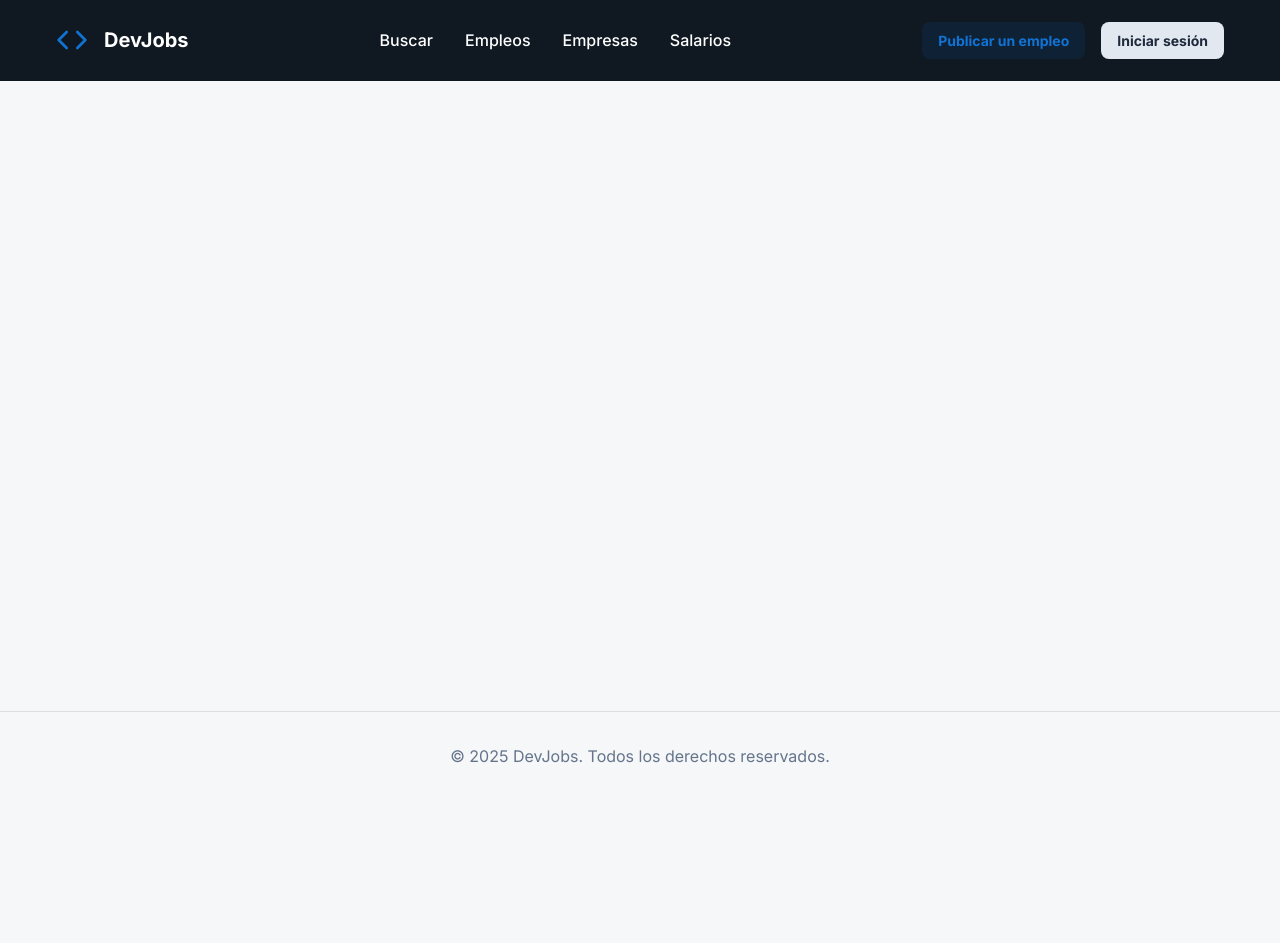
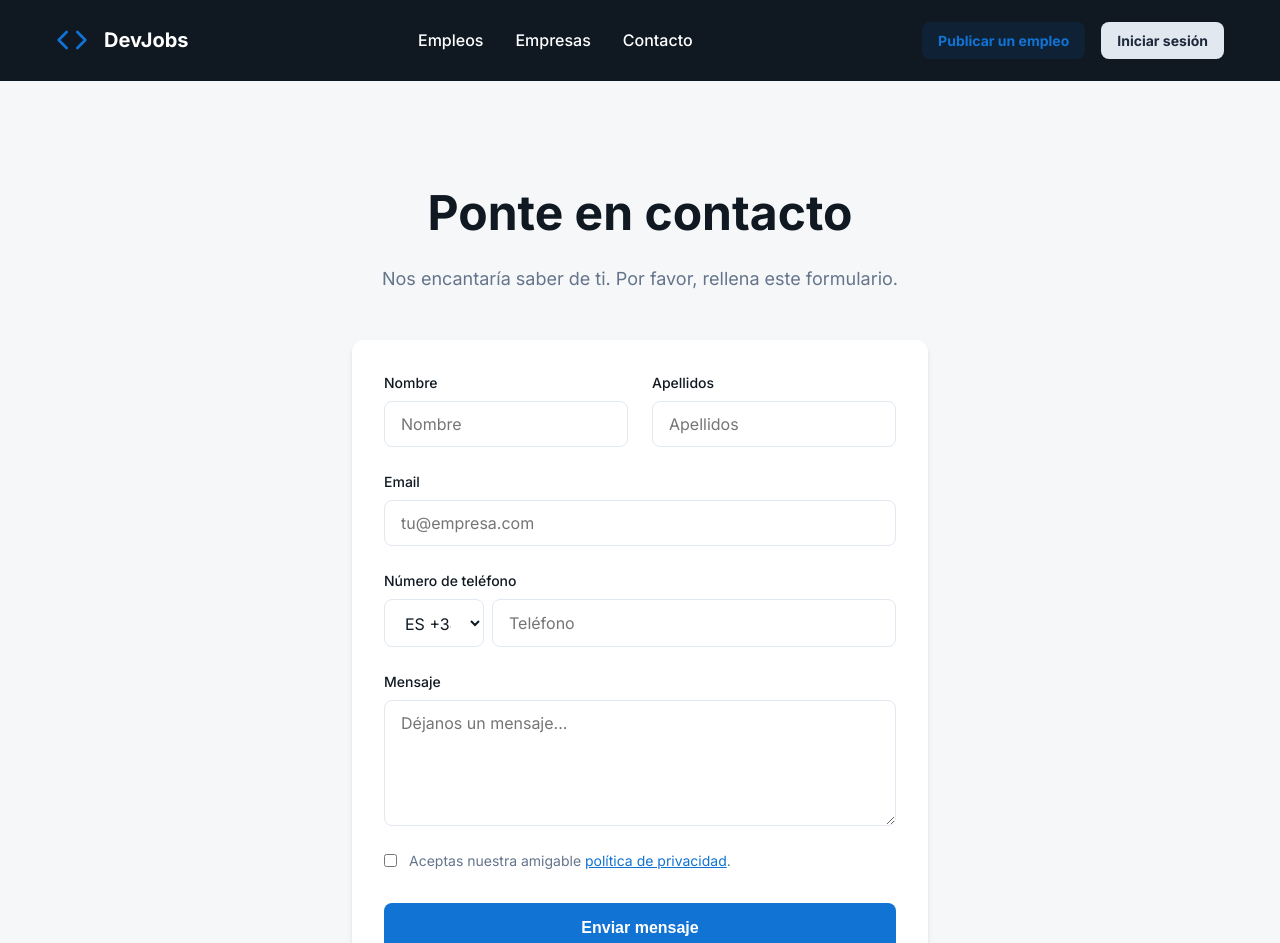
Before and after one commit to PabloLivian/3D-Hub, a React (Vite) app: page /contact in a window 1280 px wide. Shown: the top 943 px of the page. Before the commit the page ends 800 px from the top, so only its background shows below. Built offline with nearby package versions, Linux system fonts and the light colour scheme.

Commit message:
Feat: Implement Contact page with CSS Modules and routing

```diff
--- a/src/App.jsx
+++ b/src/App.jsx
@@ -3,6 +3,7 @@ import Navbar from './components/Navbar';
 import Footer from './components/Footer';
 import Home from './pages/Home';
 import Jobs from './pages/Jobs';
+import Contact from './pages/Contact';
 import './App.css';
 
 function App() {
@@ -14,6 +15,7 @@ function App() {
           <Routes>
             <Route path="/" element={<Home />} />
             <Route path="/jobs" element={<Jobs />} />
+            <Route path="/contact" element={<Contact />} />
             {/* Future routes: /companies, etc. */}
           </Routes>
         </main>
--- /dev/null
+++ b/src/components/Contact.jsx
@@ -0,0 +1,123 @@
+import React, { useState } from 'react';
+import styles from './Contact.module.css';
+
+export const ContactSimpleForm = () => {
+    const [selectedCountry, setSelectedCountry] = useState("ES");
+
+    const handleSubmit = (e) => {
+        e.preventDefault();
+        const formData = new FormData(e.currentTarget);
+        const data = Object.fromEntries(formData);
+        console.log("Form data:", data);
+        alert("Mensaje enviado (simulado)");
+    };
+
+    return (
+        <section className={styles.contactSection}>
+            <div className="container">
+                <div className={styles.contactHeader}>
+                    <h2 className={styles.contactTitle}>Ponte en contacto</h2>
+                    <p className={styles.contactDescription}>
+                        Nos encantaría saber de ti. Por favor, rellena este formulario.
+                    </p>
+                </div>
+
+                <form className={styles.contactForm} onSubmit={handleSubmit}>
+                    <div className={styles.formGroup}>
+                        <div className={styles.formRow}>
+                            <div className={styles.formField}>
+                                <label htmlFor="firstName" className={styles.label}>Nombre</label>
+                                <input
+                                    id="firstName"
+                                    name="firstName"
+                                    type="text"
+                                    className={styles.input}
+                                    placeholder="Nombre"
+                                    required
+                                />
+                            </div>
+                            <div className={styles.formField}>
+                                <label htmlFor="lastName" className={styles.label}>Apellidos</label>
+                                <input
+                                    id="lastName"
+                                    name="lastName"
+                                    type="text"
+                                    className={styles.input}
+                                    placeholder="Apellidos"
+                                    required
+                                />
+                            </div>
+                        </div>
+
+                        <div className={styles.formField}>
+                            <label htmlFor="email" className={styles.label}>Email</label>
+                            <input
+                                id="email"
+                                name="email"
+                                type="email"
+                                className={styles.input}
+                                placeholder="tu@empresa.com"
+                                required
+                            />
+                        </div>
+
+                        <div className={styles.formField}>
+                            <label htmlFor="phone" className={styles.label}>Número de teléfono</label>
+                            <div style={{ display: 'flex', gap: '0.5rem' }}>
+                                <select
+                                    className={styles.select}
+                                    style={{ width: '100px' }}
+                                    value={selectedCountry}
+                                    onChange={(e) => setSelectedCountry(e.target.value)}
+                                    name="countryCode"
+                                >
+                                    <option value="ES">ES +34</option>
+                                    <option value="US">US +1</option>
+                                    <option value="MX">MX +52</option>
+                                    <option value="AR">AR +54</option>
+                                    <option value="CO">CO +57</option>
+                                </select>
+                                <input
+                                    id="phone"
+                                    name="phone"
+                                    type="tel"
+                                    className={styles.input}
+                                    placeholder="Teléfono"
+                                />
+                            </div>
+                        </div>
+
+                        <div className={styles.formField}>
+                            <label htmlFor="message" className={styles.label}>Mensaje</label>
+                            <textarea
+                                id="message"
+                                name="message"
+                                className={styles.textarea}
+                                placeholder="Déjanos un mensaje..."
+                                rows="5"
+                                required
+                            ></textarea>
+                        </div>
+
+                        <div className={styles.checkboxGroup}>
+                            <input
+                                id="privacy"
+                                name="privacy"
+                                type="checkbox"
+                                className={styles.checkbox}
+                                required
+                            />
+                            <label htmlFor="privacy" className={styles.checkboxLabel}>
+                                Aceptas nuestra amigable <a href="#" className={styles.link}>política de privacidad</a>.
+                            </label>
+                        </div>
+                    </div>
+
+                    <button type="submit" className={styles.submitButton}>
+                        Enviar mensaje
+                    </button>
+                </form>
+            </div>
+        </section>
+    );
+};
--- /dev/null
+++ b/src/components/Contact.module.css
@@ -0,0 +1,143 @@
+.contactSection {
+    padding: 6rem 0 6rem;
+    background-color: var(--background-light);
+}
+
+.contactHeader {
+    text-align: center;
+    max-width: 48rem;
+    margin: 0 auto 3rem;
+}
+
+.contactLabel {
+    display: block;
+    font-size: 0.875rem;
+    font-weight: 600;
+    color: var(--primary);
+    margin-bottom: 0.75rem;
+}
+
+.contactTitle {
+    font-size: 2.25rem;
+    font-weight: 700;
+    color: var(--text-dark);
+    margin-bottom: 1rem;
+}
+
+@media (min-width: 768px) {
+    .contactTitle {
+        font-size: 3rem;
+    }
+}
+
+.contactDescription {
+    font-size: 1.125rem;
+    color: var(--text-muted);
+}
+
+.contactForm {
+    max-width: 36rem;
+    margin: 0 auto;
+    background-color: white;
+    padding: 2rem;
+    border-radius: 0.75rem;
+    box-shadow: 0 4px 6px -1px rgba(0, 0, 0, 0.1), 0 2px 4px -1px rgba(0, 0, 0, 0.06);
+}
+
+.formGroup {
+    display: flex;
+    flex-direction: column;
+    gap: 1.5rem;
+}
+
+.formRow {
+    display: flex;
+    flex-direction: column;
+    gap: 1.5rem;
+}
+
+@media (min-width: 768px) {
+    .formRow {
+        flex-direction: row;
+    }
+}
+
+.formField {
+    flex: 1;
+    display: flex;
+    flex-direction: column;
+    gap: 0.5rem;
+}
+
+.label {
+    font-size: 0.875rem;
+    font-weight: 500;
+    color: var(--text-dark);
+}
+
+.input,
+.textarea,
+.select {
+    width: 100%;
+    padding: 0.75rem 1rem;
+    border: 1px solid #e2e8f0;
+    border-radius: 0.5rem;
+    font-size: 1rem;
+    font-family: inherit;
+    color: var(--text-dark);
+    background-color: transparent;
+    transition: border-color 0.2s, box-shadow 0.2s;
+}
+
+.input:focus,
+.textarea:focus,
+.select:focus {
+    outline: none;
+    border-color: var(--primary);
+    box-shadow: 0 0 0 3px var(--primary-bg);
+}
+
+.textarea {
+    resize: vertical;
+    min-height: 120px;
+}
+
+.checkboxGroup {
+    display: flex;
+    align-items: flex-start;
+    gap: 0.75rem;
+}
+
+.checkbox {
+    margin-top: 0.25rem;
+    cursor: pointer;
+}
+
+.checkboxLabel {
+    font-size: 0.875rem;
+    color: var(--text-muted);
+}
+
+.link {
+    color: var(--primary);
+    text-decoration: underline;
+    cursor: pointer;
+}
+
+.submitButton {
+    margin-top: 2rem;
+    width: 100%;
+    padding: 1rem;
+    background-color: var(--primary);
+    color: white;
+    font-weight: 600;
+    font-size: 1rem;
+    border: none;
+    border-radius: 0.5rem;
+    cursor: pointer;
+    transition: background-color 0.2s;
+}
+
+.submitButton:hover {
+    background-color: var(--primary-hover);
+}
--- a/src/components/Navbar.jsx
+++ b/src/components/Navbar.jsx
@@ -18,10 +18,9 @@ const Navbar = () => {
                     </Link>
 
                     <nav className={styles.navbarLinks}>
-                        <Link to="/search" className={styles.navLink}>Buscar</Link>
                         <Link to="/jobs" className={styles.navLink}>Empleos</Link>
                         <Link to="/companies" className={styles.navLink}>Empresas</Link>
-                        <Link to="/salaries" className={styles.navLink}>Salarios</Link>
+                        <Link to="/contact" className={styles.navLink}>Contacto</Link>
                     </nav>
 
                     <div className={styles.navbarActions}>
--- /dev/null
+++ b/src/pages/Contact.jsx
@@ -0,0 +1,12 @@
+import React from 'react';
+import { ContactSimpleForm } from '../components/Contact';
+
+const Contact = () => {
+    return (
+        <div className="contact-page">
+            <ContactSimpleForm />
+        </div>
+    );
+};
+
+export default Contact;
```
Also changed, not shown: 1 other file (tests, documents, lock files or other folders).
